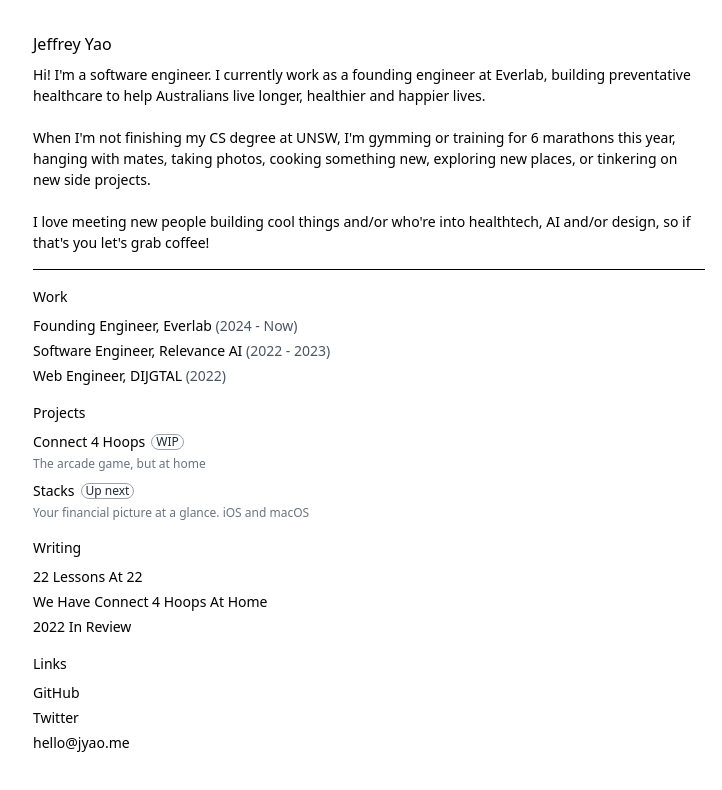
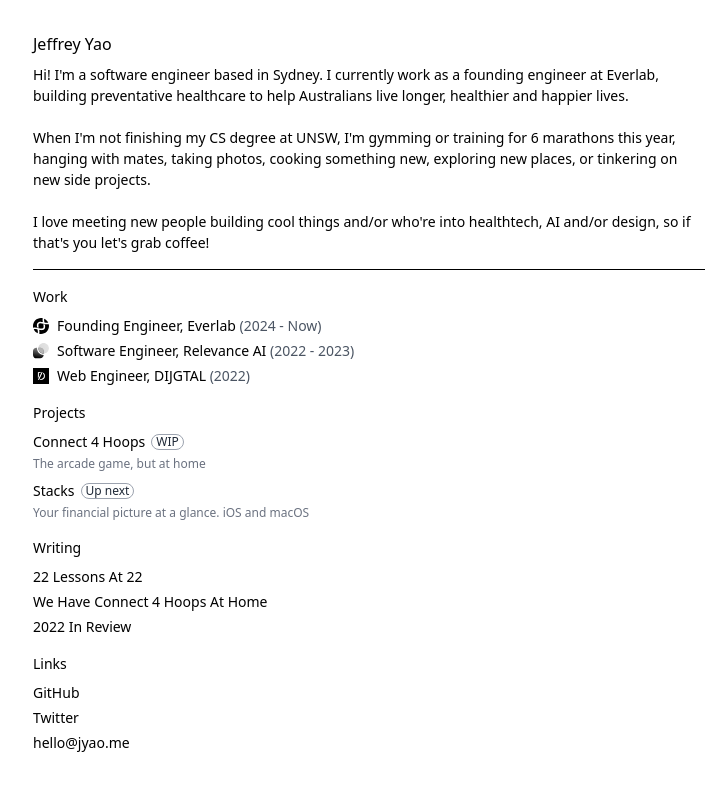
Before and after one commit to jeffreydyao/yaojeffrey.com, a Next.js app: page / in a window 1280 px wide. Shown: the top 790 px of the page, without its empty margins (271-993 px from the left). Built offline with nearby package versions, Linux system fonts and the light colour scheme.

Commit message:
feat: add logos to companies under work

```diff
--- a/app/page.tsx
+++ b/app/page.tsx
@@ -1,3 +1,7 @@
+import { Dijgtal as DijgtalLogo } from "@/components/logos/dijgtal";
+import { Everlab as EverlabLogo } from "@/components/logos/everlab";
+import { Relevance as RelevanceLogo } from "@/components/logos/relevance";
+
 /* eslint-disable react/no-unescaped-entities */
 export default function Home() {
   return (
@@ -7,9 +11,9 @@
           <h1 className="font-serif font-medium">Jeffrey Yao</h1>
 
           <p className="text-[14px]">
-            Hi! I'm a software engineer. I currently work as a founding engineer
-            at Everlab, building preventative healthcare to help Australians
-            live longer, healthier and happier lives.
+            Hi! I'm a software engineer based in Sydney. I currently work as a
+            founding engineer at Everlab, building preventative healthcare to
+            help Australians live longer, healthier and happier lives.
             <br></br>
             <br></br>
             When I'm not finishing my CS degree at UNSW, I'm gymming or training
@@ -26,21 +30,24 @@
         <section className="text-[14px] space-y-2">
           <h1 className="font-serif font-medium">Work</h1>
           <ul className="space-y-1">
-            <li>
+            <li className="flex items-center gap-2">
+              <EverlabLogo className="w-4" />
               <p>
                 Founding Engineer, Everlab{" "}
                 <span className="text-gray-600">(2024 - Now)</span>
               </p>
             </li>
 
-            <li>
+            <li className="flex items-center gap-2">
+              <RelevanceLogo className="w-4 overflow-visible" />
               <p>
                 Software Engineer, Relevance AI{" "}
                 <span className="text-gray-600">(2022 - 2023)</span>
               </p>
             </li>
 
-            <li>
+            <li className="flex items-center gap-2">
+              <DijgtalLogo className="w-4" />
               <p>
                 Web Engineer, DIJGTAL{" "}
                 <span className="text-gray-600">(2022)</span>
```
